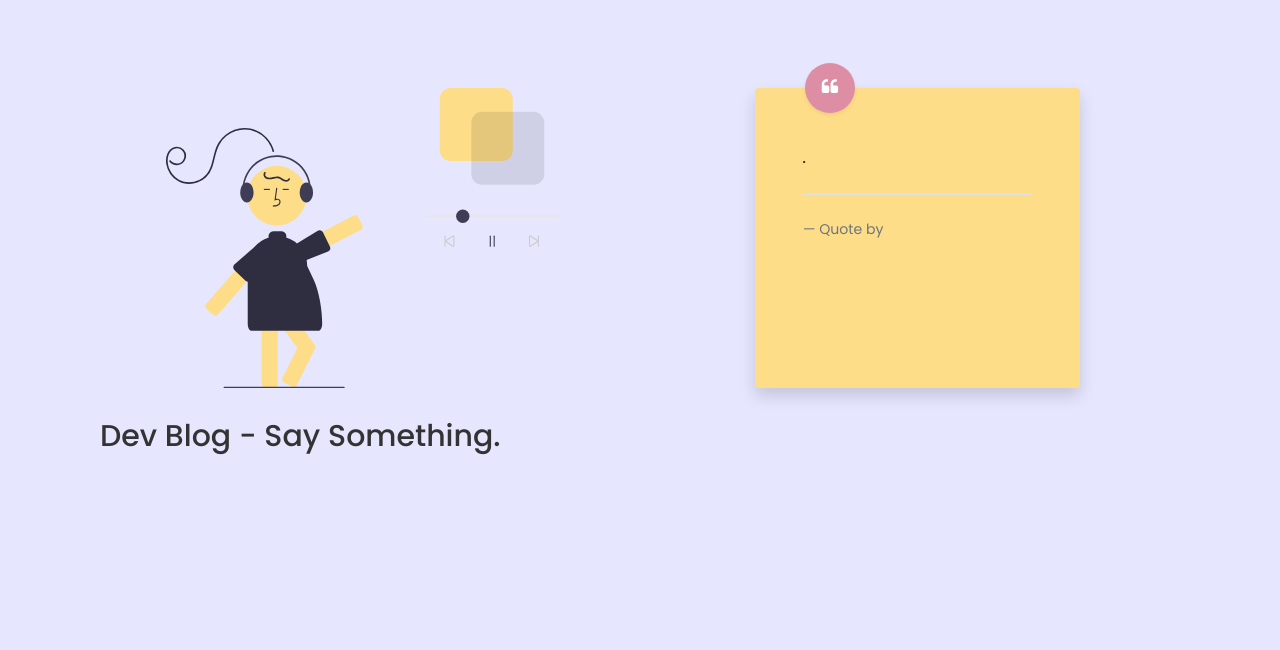
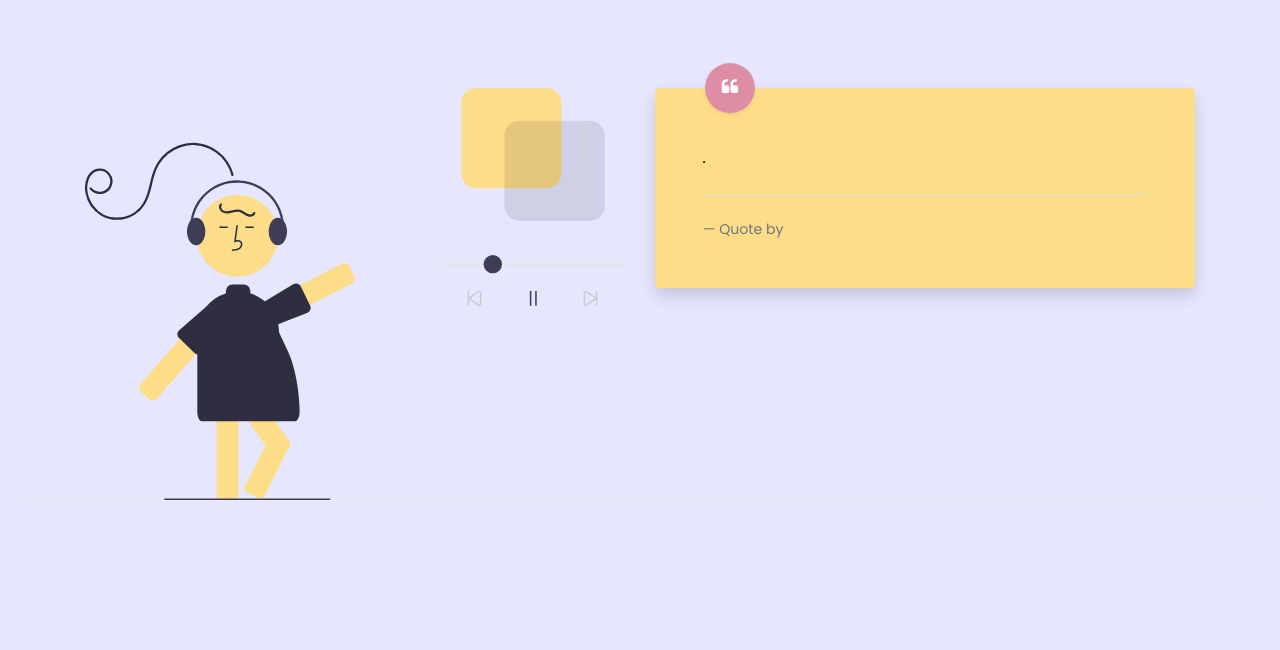
Before and after one commit to NgatiaJeffers/Blog, a Flask app: page / in a window 1280 px wide. Shown: the part 70-720 px from the top of the page. Run offline with Flask 2, Linux system fonts and the light colour scheme; data that the repository does not hold is empty; parts of the project's set-up code (start-up, migrations or seed data) failed here and were passed over; some libraries are stand-ins or nearby versions.

Commit message:
Add html files to display data

```diff
--- a/app/__init__.py
+++ b/app/__init__.py
@@ -5,6 +5,7 @@
 from flask_login import LoginManager
 from flask_mail import Mail
 
+app = Flask(__name__)
 # Initializing Login manager
 login_manager = LoginManager()
 login_manager.session_protection = 'storng'
--- a/app/main/views.py
+++ b/app/main/views.py
@@ -1,7 +1,7 @@
 import os
 import secrets
 
-import app
+from .. import app
 from PIL import Image
 from . import main
 from .. import db
@@ -39,9 +39,9 @@
     if form.validate_on_submit():
         if form.picture.data:
             picture_file = save_picture(form.picture.data)
-            user.image_file = picture_file
-        user.username = form.username.data
-        user.email = form.email.data
+            current_user.image_file = picture_file
+        current_user.username = form.username.data
+        current_user.email = form.email.data
         db.session.commit()
 
         flash('Account Updated Succefully. Yeaah!!')
@@ -49,9 +49,9 @@
         return redirect(url_for('main.profile'))
 
     elif request.method == 'GET':
-        form.username.data = user.username
-        form.email.data = user.email
-    image_file = url_for('static', filename = 'photos/' + user.image_file)
+        form.username.data = current_user.username
+        form.email.data = current_user.email
+    image_file = url_for('static', filename = 'photos/' + current_user.image_file)
 
     title = 'Profile || Dev Blog'
     return render_template('profile/profile.html', title = title, image_file = image_file, form = form)
@@ -59,12 +59,12 @@
 @main.route('/blog/<int:blog_id>')
 @login_required
 def blog(blog_id):
-    comments = Comment.query.filter_by(blog_id = id).all()
+    comments = Comment.query.filter_by(blog_id = blog_id).all()
     heading = 'comments'
     blog = Blog.query.get_or_404(blog_id)
 
     title = 'Blog || Dev Blog'
-    return render_template('blog/blog.html', title = blog.title, blog = blog, comments = comments, heading = heading)
+    return render_template('blog/blog.html', title = title, blog = blog, comments = comments, heading = heading)
 
 @main.route('/new_blog', methods = ['GET', 'POST'])
 @login_required
@@ -84,7 +84,7 @@
 @login_required
 def update_blog(blog_id):
     blog = Blog.query.get_or_404(blog_id)
-    if blog.user  != current_user:
+    if blog.current_user  != current_user:
 
         abort(403)
     form = BlogForm()
@@ -97,7 +97,7 @@
 
         flash('Blog Updated 😄.')
 
-        return redirect(url_for('main.blog', blog_id = id))
+        return redirect(url_for('main.blog', blog_id = blog_id))
 
     elif request.method == 'GET':
         form.title.data = blog.title
--- a/app/static/css/main.css
+++ b/app/static/css/main.css
@@ -20,130 +20,95 @@
 .navbar-brand.h1 {
     color: #fedd89;
     font-size: 2em;
-    margin-left: .8em;
+    margin-left: 0.8em;
 }
-
 
 .navbar-nav.nav-item.nav-link {
     color: #fedd89;
     font-size: 1em;
 }
 
-
 /* Blog Styles */
-.blog-card {
+.t-bordered {
+    border-top: 1px solid #eaeaea;
+}
+.section-primary {
+    padding: 75px 0px;
+}
+section {
     position: relative;
-    margin-top: 30px;
 }
 
-@media (max-width: 767px) {
-    .blog-card {
-        margin-top: 20px;
-    }
+
+
+.blog-card .testimonial-image {
+    float: left;
+    margin: 0 20px 0 0;
+    width: 80px;
+    height: 80px;
+    border-radius: 100px;
+    overflow: hidden;
 }
 
-.blog-card h2 {
-    font-size: 30px;
-    text-align: center;
-    color: #333333;
-    margin-bottom: 50px;
+.blog-card .card-content {
+    overflow: hidden;
 }
 
-.blog-card .owl-stage-outer {
-    padding: 30px 0;
+.blog-card .meta {
+    position: relative;
+    overflow: hidden;
+    margin-left: 100px;
 }
 
-.blog-card .owl-nav {
-    display: none;
+
+.blog-card .card-name {
+    display: block;
 }
 
-.blog-card .owl-dots {
-    text-align: center;
+
+.blog-card .blog-card-col {
+    padding-bottom: 35px;
 }
 
-.blog-card .owl-dots span {
-    position: relative;
-    height: 10px;
-    width: 10px;
-    border-radius: 50%;
-    display: block;
-    background: #fff;
-    border: 2px solid #01b0f8;
-    margin: 0 5px;
+.blog-card .blog-card-col {
+    border-right-style: dashed;
+    border-right-width: 1px;
+    border-bottom-style: dashed;
+    border-bottom-width: 1px;
+    border-right-color: #ddd;
+    border-bottom-color: #ddd;
+    padding: 25px;
 }
 
-.blog-card .owl-dots .active {
-    box-shadow: none;
+.blog-card .blog-card-col:hover {
+   background-color:#f7f7f7;
 }
 
-.blog-card .owl-dots .active span {
-    background: #01b0f8;
-    box-shadow: none;
-    height: 12px;
-    width: 12px;
-    margin-bottom: -1px;
+.alternate-color .blog-card .blog-card-col:hover {
+   background-color:white;
 }
 
-.blog-card .card {
-    background: #fff;
-    box-shadow: 0 8px 30px -7px #c9dff0;
-    margin: 0 20px;
-    padding: 0 10px;
-    border-radius: 20px;
-    border: 0;
+.blog-card.blog-card--col-two .blog-card-col:nth-child(2n) {
+    border-right: none;
 }
 
-.blog-card .card .card-img-top {
-    max-width: 100px;
-    border-radius: 50%;
-    margin: 15px auto 0;
-    box-shadow: 0 8px 20px -4px #95abbb;
-    width: 100px;
-    height: 100px;
+.blog-card.blog-card--col-two .blog-card-col:nth-last-child(-n+2),
+.blog-card.blog-card--col-two .blog-card-col:last-child {
+    border-bottom: none;
 }
 
-.blog-card .card h5 {
-    color: #01b0f8;
-    font-size: 21px;
-    line-height: 1.3;
+.blog-card.blog-card--col-three .blog-card-col:nth-child(3n) {
+    border-right: none;
 }
 
-.blog-card .card h5 span {
-    font-size: 18px;
-    color: #666666;
+.blog-card.blog-card--col-three .blog-card-col:nth-last-child(-n+3),
+.blog-card.blog-card--col-three .blog-card-col:nth-last-child(-n+2),
+.blog-card.blog-card--col-three .blog-card-col:last-child {
+    border-bottom: none;
 }
 
-.blog-card .card p {
-    font-size: 18px;
-    color: #555;
-    padding-bottom: 15px;
+
+img {
+    max-width: 100%;
+    height: auto;
 }
-
-.blog-card .active {
-    opacity: 0.5;
-    transition: all 0.3s;
-}
-
-.blog-card .center {
-    opacity: 1;
-}
-
-.blog-card .center h5 {
-    font-size: 24px;
-}
-
-.blog-card .center h5 span {
-    font-size: 20px;
-}
-
-.blog-card .center .card-img-top {
-    max-width: 100%;
-    height: 120px;
-    width: 120px;
-}
-
-.owl-carousel .owl-nav button.owl-next,
-.owl-carousel .owl-nav button.owl-prev,
-.owl-carousel button.owl-dot {
-    outline: 0;
-}
--- a/app/templates/base.html
+++ b/app/templates/base.html
@@ -26,10 +26,23 @@
     {% endblock %}
 
 
-    <div class="container">
-        {% block content %}
-        {% endblock %}
-    </div>
+    <main role="main" class="container-fluid">
+        <div class="row">
+            <div class="col-md-12">
+                {% with messages = get_flashed_messages(with_categories=true) %}
+                {% if messages %}
+                {% for category, message in messages%}
+                <div class="alert alert-{{ category }}">
+                    {{ message }}
+                </div>
+                {% endfor %}
+                {% endif %}
+                {% endwith %}
+                {% block content %}
+                {% endblock %}
+            </div>
+        </div>
+    </main>
 
     <script src="https://code.jquery.com/jquery-3.4.1.min.js"></script>
     <script src="https://cdn.jsdelivr.net/npm/popper.js@1.16.0/dist/umd/popper.min.js"></script>
--- a/app/templates/blog/blog.html
+++ b/app/templates/blog/blog.html
@@ -1,100 +1,90 @@
-{% extends 'base.html' %}
+{% extends "base.html" %}
+{% import 'bootstrap/wtf.html' as wtf %}
+{% from 'blog/comment.html' import displayComments as commentDisplay %}
+{% block content %}
+<article class="media content-section">
+    <img class="rounded-circle article-img"
+        src="{{ url_for('static', filename='profile_pic/' + blog.user.image_file) }}">
+    <div class="media-body">
+        <div class="article-metadata">
+            <a class="mr-2" href="#">{{ blog.user.username }}</a>
+            <small class="text-muted">{{ blog.postedDate.strftime('%d-%m-%Y') }}</small>
+            <div>
+                <button class="btn btn-info btn-sm m-1" data-target="#commentModal" data-toggle="modal" type="button">
+                    Comment
+                </button>
+                {% if blog.user == current_user %}
+                <a class="btn btn-secondary btn-sm mt-1 mb-1"
+                    href="{{ url_for('main.update_blog', blog_id = blog.id) }}">Update</a>
+                <button type="button" class="btn btn-danger btn-sm m-1" data-toggle="modal" data-target="#deleteModal">
+                    Delete
+                </button>
+                {% endif %}
+            </div>
+        </div>
+        <h2 class="article-title">{{ blog.title }}</h2>
+        <p class="article-content">{{ blog.content }}</p>
+    </div>
+</article>
 
-{% macro displayBlog(blogs) %}
-<div class="blog-card">
-    <h2>Dev Blog - Say Something.</h2>
-    {% for blog in blogs %}
-    <div class="card text-center">
-        <img class="card-img-top" src="{{ url_for('static', filename ='photos/' + blog.user.image_file) }}"
-            alt="No Image">
-        <div class="card-body">
-            <h5>{{ blog.title }}<br />
-                <a href="{{ url_for('main.blog', blog_id = id) }}"><span>{{ blog.author.username }} </span></a>
-            </h5>
-            <p class="card-text">{{ blog.body }} </p>
-            <span>{{blog.postedDate.strftime('%d-%m-%Y')}}</span>
+<article class="media content-section">
+    <div class="media-body">
+        <div class="article-metadata">
+            <h1>{{commentDisplay(comments)}}</h1>
         </div>
     </div>
-    {% endfor %}
+</article>
+<!-- Modal -->
+<div class="modal fade" id="deleteModal" tabindex="-1" role="dialog" aria-labelledby="deleteModalLabel"
+    aria-hidden="true">
+    <div class="modal-dialog" role="document">
+        <div class="modal-content">
+            <div class="modal-header">
+                <h5 class="modal-title" id="deleteModalLabel">Delete blog?</h5>
+                <button type="button" class="close" data-dismiss="modal" aria-label="Close">
+                    <span aria-hidden="true">&times;</span>
+                </button>
+            </div>
+            <div class="modal-footer">
+                <button type="button" class="btn btn-secondary" data-dismiss="modal">Close</button>
+                <form action="{{ url_for('main.delete_blog', blog_id=blog.id) }}" method="blog">
+                    <input class="btn btn-danger" type="submit" value="Delete">
+                </form>
+            </div>
+        </div>
+    </div>
 </div>
+<!-- Modal -->
+<div class="modal fade" id="commentModal" tabindex="-1" role="dialog" aria-labelledby="commentModalTitle"
+    aria-hidden="true">
+    <div class="modal-dialog modal-dialog-centered" role="document">
+        <div class="modal-content">
+            <div class="modal-header">
+                <h5 class="modal-title" id="commentModalTitle">Comment</h5>
+                <button type="button" class="close" data-dismiss="modal" aria-label="Close">
+                    <span aria-hidden="true">&times;</span>
+                </button>
+            </div>
+            <div class="modal-body">
+                <form method="blog" action="{{url_for('main.comment',blog_id = blog.id)}}">
+                    <div class="form-group">
+                        <label for="title" class="col-form-label">Title:</label>
+                        <input type="text" class="form-control" id="title">
+                    </div>
+                    <div class="form-group">
+                        <label for="comment" class="col-form-label">Comment:</label>
+                        <textarea class="form-control" id="comment" name="newcomment"></textarea>
+                    </div>
 
 
-<style>
-    /* Blog Styles */
-    .blog-card {
-        position: relative;
-        margin-top: 30px;
-    }
+                    <div class="modal-footer">
+                        <button type="button" class="btn btn-secondary" data-dismiss="modal">Close</button>
+                        <button type="submit" class="btn btn-primary">Add Comment</button>
+                    </div>
 
-    @media (max-width: 767px) {
-        .blog-card {
-            margin-top: 20px;
-        }
-    }
-
-    .blog-card h2 {
-        font-size: 30px;
-        text-align: left;
-        color: #333333;
-        margin-bottom: 50px;
-    }
-
-    .blog-card .card {
-        background: #fff;
-        box-shadow: 0 8px 30px -7px #c9dff0;
-        margin: 0 20px;
-        padding: 0 10px;
-        border-radius: 20px;
-        border: 0;
-    }
-
-    .blog-card .card .card-img-top {
-        max-width: 100px;
-        border-radius: 50%;
-        margin: 15px auto 0;
-        box-shadow: 0 8px 20px -4px #95abbb;
-        width: 100px;
-        height: 100px;
-    }
-
-    .blog-card .card h5 {
-        color: #01b0f8;
-        font-size: 21px;
-        line-height: 1.3;
-    }
-
-    .blog-card .card h5 span {
-        font-size: 18px;
-        color: #666666;
-    }
-
-    .blog-card .card p {
-        font-size: 18px;
-        color: #555;
-        padding-bottom: 15px;
-    }
-
-    .blog-card .active {
-        opacity: 0.5;
-        transition: all 0.3s;
-    }
-
-    .blog-card .center {
-        opacity: 1;
-    }
-
-    .blog-card .center h5 {
-        font-size: 24px;
-    }
-
-    .blog-card .center h5 span {
-        font-size: 20px;
-    }
-
-    .blog-card .center .card-img-top {
-        max-width: 100%;
-        height: 120px;
-        width: 120px;
-    }
-</style>
-{% endmacro %}
+                </form>
+            </div>
+        </div>
+    </div>
+</div>
+{% endblock content %}
--- a/app/templates/index.html
+++ b/app/templates/index.html
@@ -1,14 +1,34 @@
 {% extends 'base.html'%}
 {% from 'quote_macro.html' import displayQuote %}
-{% from 'blog/blog.html' import displayBlog %}
 
 {% block content %}
 <div class="container">
     {{ displayQuote(quotes) }}
 </div>
 
-<div class="container-fluid">
-    {{ displayBlog(blogs) }}
-</div>
+<section class="section-primary t-bordered">
+    <div class="container">
+        <div class="row blog-card blog-card--col-three">
+            {% for blog in blog %}
+            <div class="col-md-4 blog-card-col">
+                <div class="card-inner">
+                    <div class="testimonial-image" itemprop="image">
+                        <img width="180" height="180" src="{{ url_for('static', filename='photos/' + blog.user.image_file) }}">
+                    </div>
+                    <div class="card-content">
+                        <p>
+                            {{ blog.body }}
+                        </p>
+                    </div>
+                    <div class="meta">
+                        <strong class="card-name" itemprop="name">{{ blog.user.username }}</strong>
+                        <span class="title" itemprop="jobTitle">{{ blog.postedDate.strftime('%Y-%m-%d') }}</span> – <a class="testimonial-link" href="{{ url_for('main.blog', blog_id = blog.id) }}" >{{ blog.title }}</a>
+                    </div>
+                </div>
+            </div>
+            {% endfor %}
+        </div>
+    </div>
+</section>
 
 {% endblock %}
--- a/app/templates/quote_macro.html
+++ b/app/templates/quote_macro.html
@@ -7,7 +7,7 @@
     </div>
 
     <div class="col-md-6 mx-auto bq">
-        <blockquote class="blockquote blockquote-custom p-5 shadow rounded h-100">
+        <blockquote class="blockquote blockquote-custom p-5 shadow rounded w-100">
             <div class="blockquote-custom-icon shadow-sm"><i class="fa fa-quote-left text-white"></i></div>
             <p class="mb-0 mt-2 font-italic">{{ quotes.quote }}.</p>
             <footer class="blockquote-footer pt-4 mt-4 border-top">Quote by
@@ -21,12 +21,8 @@
 
 <style>
     .bq {
-        display: flex;
-        flex-wrap: wrap;
         margin-top: .8em;
-        justify-content: space-around;
         padding-top: 4.7em;
-
     }
 
     .blockquote-custom {
```
Also changed, not shown: app/templates/blog/comment.html (+13 -0 lines), app/templates/profile/profile.html (+57 -0 lines), config.py (+5 -4 lines), app/static/photos/e0dfa86bfb61300a.png (added).
